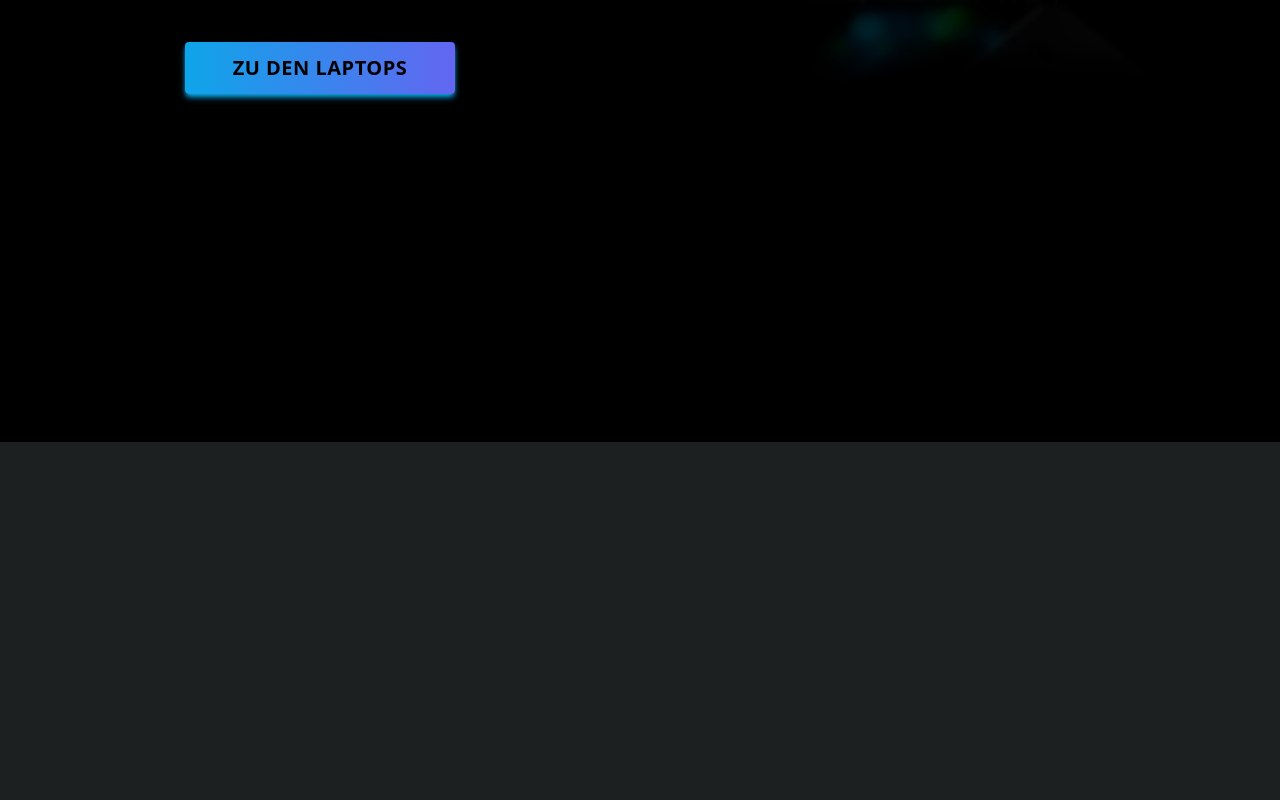
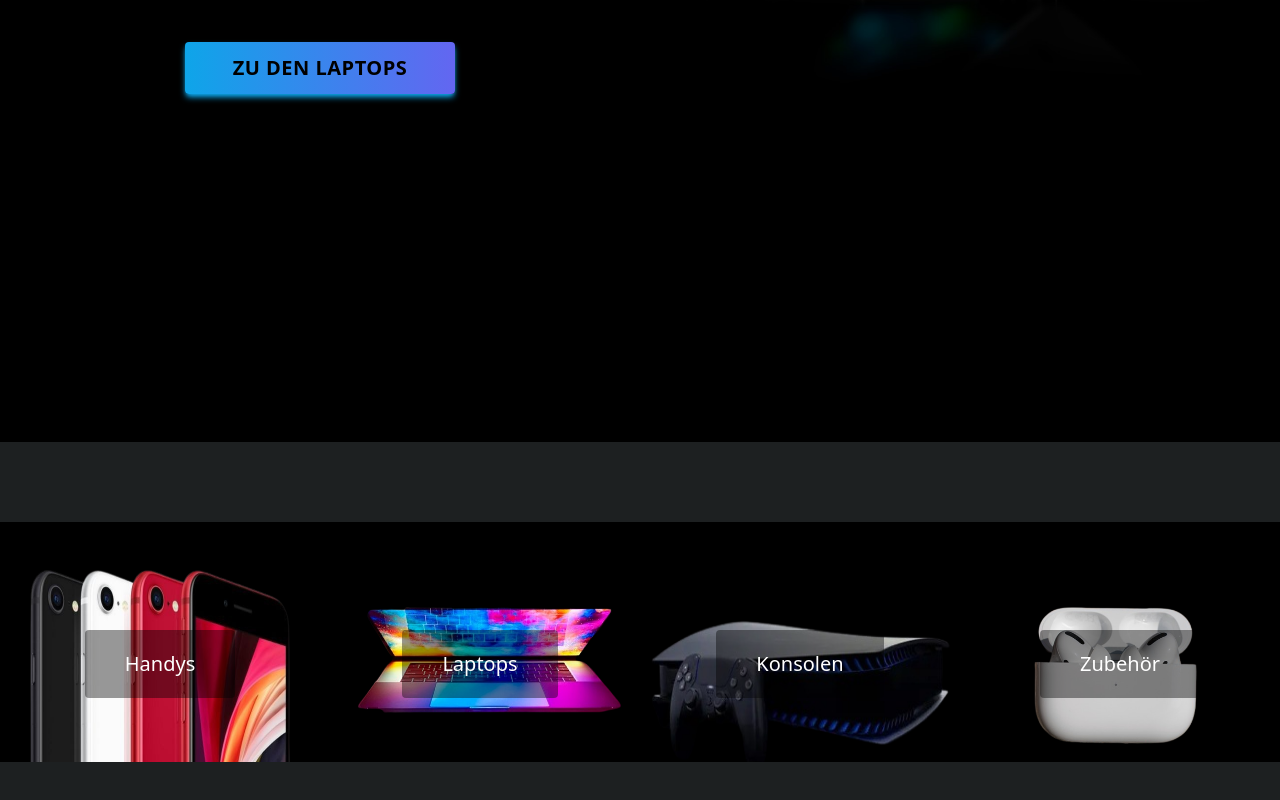
Before and after one commit to danielgen01/E-Commerce-with-React-Redux, a React (Create React App) app: page / in a window 1280 px wide. Shown: the part 498-1298 px from the top of the page. Before the commit the page ends 940 px from the top, so only its background shows below. Built offline with nearby package versions, Linux system fonts and the light colour scheme.

Commit message:
add Productoverview

```diff
--- /dev/null
+++ b/src/pages/Homepage/Homepage components/ProductOverview.tsx
@@ -0,0 +1,82 @@
+import React from "react"
+import { Link } from "react-router-dom"
+import "aos/dist/aos.css"
+
+const ProductOverview: React.FC = () => {
+  return (
+    <div
+      className="grid grid-cols-1 justify-center  mt-20 mb-20 overflow-hidden
+      sm:grid-cols-2
+      lg:grid-cols-4"
+    //   data-aos="fade-left"
+    //   data-aos-duration="500"
+    //   data-aos-easing="ease-in-out"
+    //   data-aos-mirror="true"
+    //   data-aos-once="true"
+    //   data-aos-anchor-placement="top-center"
+    >
+      <Link to="/Handys" className="active:scale-110 ease-in-out duration-75 ">
+        <div
+          className="flex flex-col  justify-center items-center  h-[15rem] bg-black
+        lg:hover:opacity-80"
+        >
+          <img
+            src={process.env.PUBLIC_URL + "/images/iPhone_staffel.png"}
+            className="w-full h-full"
+            alt="iPhones"
+          />
+          <span className=" transform -translate-x-3/2 -translate-y-1/2 text-white -mt-32 bg-black/40 px-10 py-5 rounded text-xl">
+            Handys
+          </span>
+        </div>
+      </Link>
+      <Link to="/Laptops" className="active:scale-110 ease-in-out duration-75">
+        <div
+          className="flex flex-col  justify-center items-center  h-[15rem] bg-black
+        lg:hover:opacity-80"
+        >
+          <img
+            src={process.env.PUBLIC_URL + "/images/macc.png"}
+            className="w-full h-full"
+            alt="MacBook"
+          />
+          <span className=" transform -translate-x-3/2 -translate-y-1/2 text-white -mt-32 bg-black/40 px-10 py-5 rounded text-xl">
+            Laptops
+          </span>
+        </div>
+      </Link>
+      <Link to="/consoles" className="active:scale-110 ease-in-out duration-75">
+        <div
+          className="flex flex-col  justify-center items-center  h-[15rem]  bg-black
+        lg:hover:opacity-80"
+        >
+          <img
+            src={process.env.PUBLIC_URL + "/images/konsolen.png"}
+            className="w-full h-full"
+            alt="consoles"
+          />
+          <span className=" transform -translate-x-3/2 -translate-y-1/2 text-white -mt-32 bg-black/40 px-10 py-5 rounded text-xl">
+            Konsolen
+          </span>
+        </div>
+      </Link>
+      <Link to="/Gadgets" className="active:scale-110 ease-in-out duration-75">
+        <div
+          className="flex flex-col  justify-center items-center  h-[15rem] bg-black
+        lg:hover:opacity-80"
+        >
+          <img
+            src={process.env.PUBLIC_URL + "/images/airpods_.png"}
+            className="w-auto  h-full"
+            alt="gadget"
+          />
+          <span className=" transform -translate-x-3/2 -translate-y-1/2 text-white -mt-32 bg-black/40 px-10 py-5 rounded text-xl">
+            Zubehör
+          </span>
+        </div>
+      </Link>
+    </div>
+  )
+}
+
+export default ProductOverview
--- a/src/pages/Homepage/Homepage.tsx
+++ b/src/pages/Homepage/Homepage.tsx
@@ -1,11 +1,12 @@
 import React from "react"
 import Imagebanner from "./Homepage components/ImageBanner"
-
+import ProductOverview from "./Homepage components/ProductOverview"
 
 const Homepage: React.FC = () => {
   return (
     <>
-     <Imagebanner />
+      <Imagebanner />
+      <ProductOverview />
     </>
   )
 }
```
